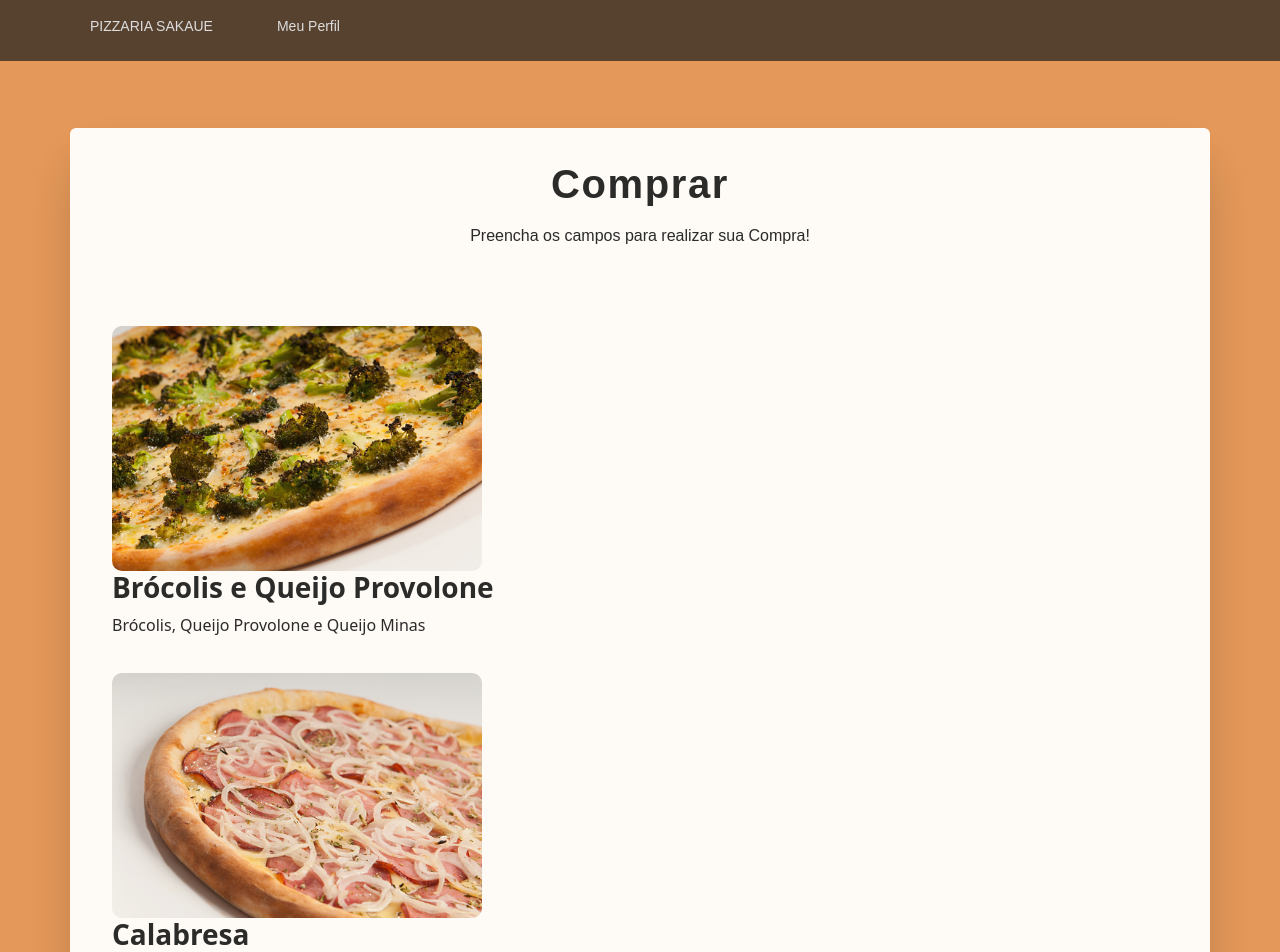
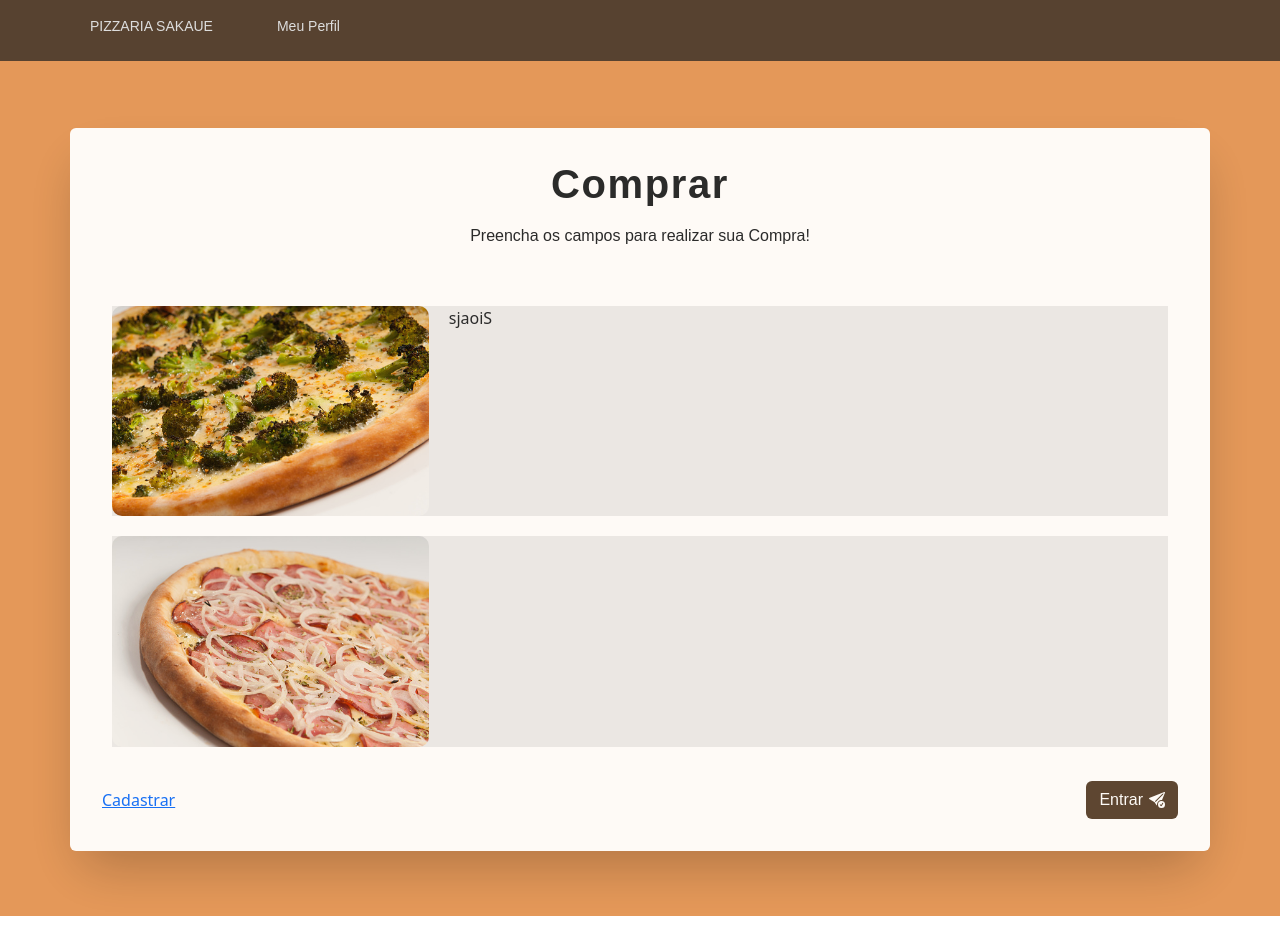
Before and after one commit to diiegobsilva/SegurancaInformacao, a React (Create React App) app in the folder front/: page /comprar in a window 1280 px wide. Shown: the top 952 px of the page. After the commit the page ends 916 px from the top, so only its background shows below. Built offline with nearby package versions, Linux system fonts and the light colour scheme; a web font is replaced by a local one.

Commit message:
Tela Comprar

```diff
--- a/front/src/App.css
+++ b/front/src/App.css
@@ -166,11 +166,19 @@ input::-webkit-inner-spin-button {
 }
 
 .menu-item-image-comprar img {
-  width: 35%;
+  width: 30%;
   height: auto;
   border-radius: 10px;
 }
+.menu-item-image-comprar{
+  display: flex;
+  background-color: rgb(235, 235, 235);
+}
+.test{
+  padding-left: 20px;
 
+
+}
 .item-name {
   font-weight: bold;
   align-items: center;
--- a/front/src/pages/TelaComprar.tsx
+++ b/front/src/pages/TelaComprar.tsx
@@ -44,30 +44,19 @@ function TelaComprar() {
       </div>
 
       <div className="row">
-        <div>
+        <div className="col-lg-12">
+
           <div className="menu-column">
-            <div className="menu-item-card">
-            </div>
             <div className="menu-item-card">
               <div className="menu-item-image-comprar">
                 <img src={pizza5} alt="Calabresa e Brócolis" />
-                <div className="item-details">
-                  <h3 className="item-name">Brócolis e Queijo Provolone</h3>
-                  <div className="quantity-controls">
-                  </div>
-                </div>
-                <p className="item-description">Brócolis, Queijo Provolone e Queijo Minas</p>
+                <div className="test">sjaoiS</div>
               </div>
             </div>
+
             <div className="menu-item-card">
               <div className="menu-item-image-comprar">
                 <img src={pizza6} alt="Calabresa" />
-                <div className="item-details">
-                  <h3 className="item-name">Calabresa</h3>
-                  <div className="quantity-controls">
-                  </div>
-                </div>
-                <p className="item-description">Calabresa, Cebola e Tomate</p>
               </div>
             </div>
           </div>
```
